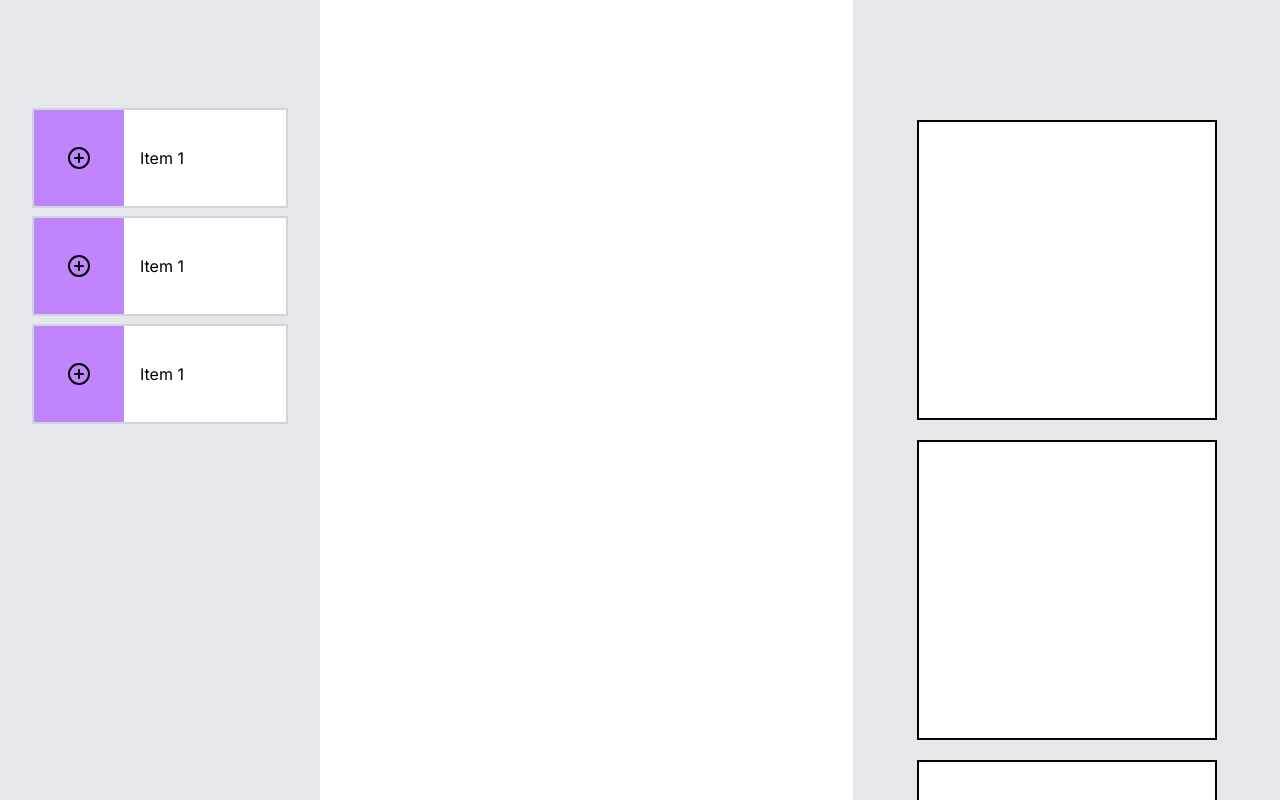
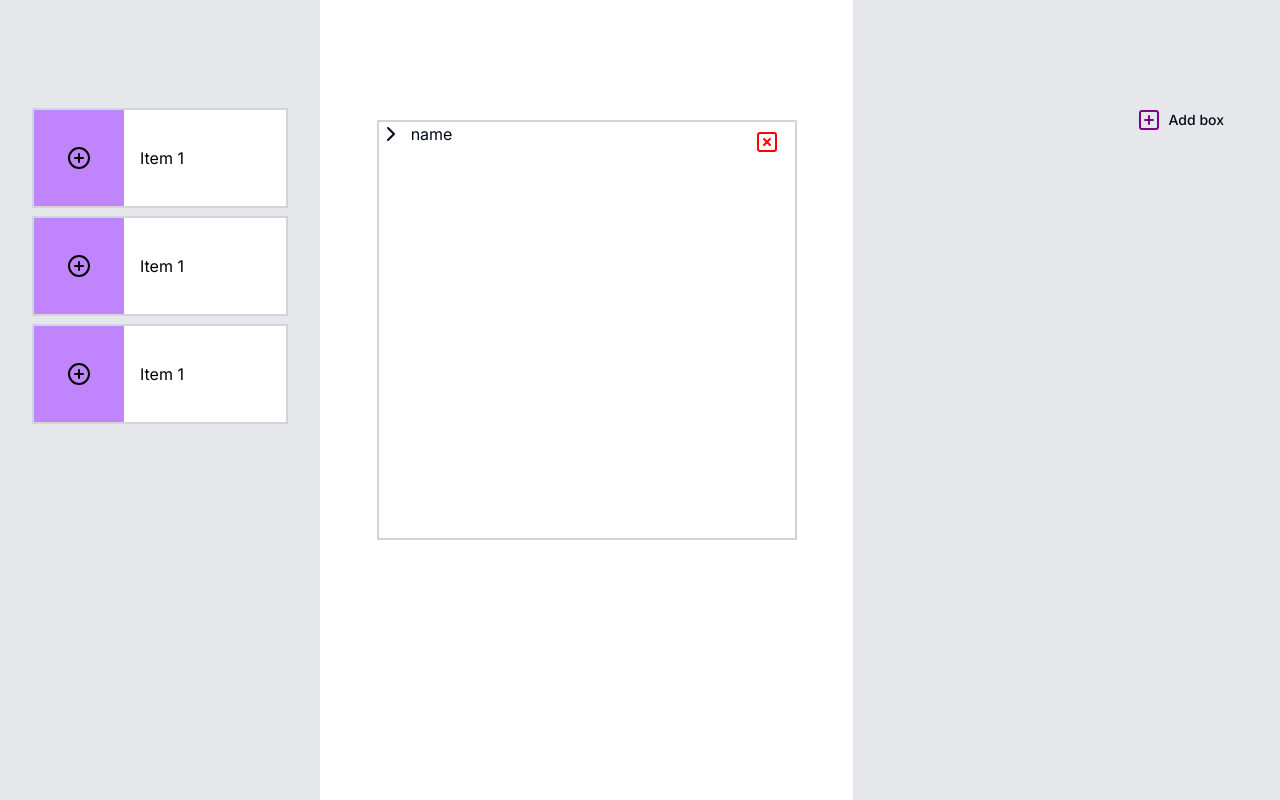
Before and after one commit to kowais915/droppable_and_dashboard, a Next.js app: page /board in a window 1280 px wide. Shown: the top 800 px of the page. Built offline with nearby package versions, Linux system fonts and the light colour scheme.

Commit message:
🚧 Box addition and closing

```diff
--- a/src/components/pages/Board.jsx
+++ b/src/components/pages/Board.jsx
@@ -1,8 +1,10 @@
 "use client";
 import { useState, useEffect} from 'react';
+import { CirclePlus,SquarePlus,  CircleX, } from 'lucide-react';
 import { DragDropContext, Droppable, Draggable } from "react-beautiful-dnd";
 import Card from '@/components/ui/Card'
 import Box from '@/components/ui/Box'
+import { Button } from '@/components/ui/button';
 
 
 const DATA = [
@@ -26,6 +28,7 @@ const DATA = [
 
 const Baord = () => {
     const [stores, setStores] = useState(DATA);
+    const [boxes, setBoxes] = useState([]);
 
     const handleDragAndDrop = (results) => {
         const { source, destination, type } = results;
@@ -84,25 +87,41 @@ const Baord = () => {
         setStores(newStores);
       };
 
+      const AddBoxHandler = () => {
+        const newBox = {
+          id: Date.now(),
+          component: <Box />
+        };
+        setBoxes((old) => [...old, newBox]);
+      }
+      const closeBoxHandler = (id) => {
+        const updatedBoxes = boxes.filter((box) => box.id !== id);
+        setBoxes(updatedBoxes);
+      }
   return (
 
     <div className="grid grid-cols-12 ">
-
-      <div className="col-span-3 bg-gray-200 min-h-screen  text-white px-6 pt-[100px]">
-          <Card/>
-          <Card/>
-          <Card/>
-      </div>
-
-
-      <div className="col-span-5 h-screen "></div>
-
-      <div className="flex-col gap-3  items-center col-span-4 px-6 flex justify-center pt-[120px] bg-gray-200 min-h-screen">
-        <Box/>
-        <Box/>
-        <Box/>
+    <div className="col-span-3 bg-gray-200 min-h-screen  text-white px-6 pt-[100px]">
+      <Card/>
+      <Card/>
+      <Card/>
+    </div>
+    <div className="col-span-5  h-screen ">
+    <div className='flex justify-center mt-[120px]'>
+      <Box rightIcon={true}/>
+    </div>
+    </div>
+    <div className='pt-[100px] col-span-4 bg-gray-200 flex flex-col'>
+      <Button onClick={AddBoxHandler} variant="ghost" className='ml-[50px] gap-2 mb-4 self-end flex justify-end mr-[40px]'>
+        <SquarePlus color='purple'/> Add box
+      </Button>
+      <div className="flex-col gap-3  items-center col-span-4 px-6 flex bg-gray-200 min-h-screen">
+        {boxes.map((box) => (
+          <Box key={box.id} rightIcon={false} closeBoxHandler={() => closeBoxHandler(box.id)} />
+        ))}
       </div>
     </div>
+  </div>
 
   );
 };
--- a/src/components/ui/Box.jsx
+++ b/src/components/ui/Box.jsx
@@ -1,7 +1,30 @@
-const Box = () => {
+import { SquareX, ChevronLeft, ChevronRight } from 'lucide-react';
+import { Button } from '@/components/ui/button';
+import { cn } from '@/lib/utils';
+
+const Box = ( props ) => {
+    const { closeBoxHandler,  rightIcon } = props;
     return (
-        <div className=" bg-white h-[300px] w-[300px] border-2 border-black mb-2">
+        <div className=" bg-white h-[420px] w-[420px] border-2 border-gray-300 mb-2">
+            <div className='flex justify-between'>
+                <div className='flex gap-2'>
+                    <div>
 
+                    {rightIcon ?  <ChevronRight/> : <ChevronLeft/>}
+                    </div>
+                    <div>
+                        name
+                    </div>
+                </div>
+                <div>
+                    <Button variant={'ghost'} onClick={() => closeBoxHandler()}>
+                      <SquareX color='red'/>
+                    </Button>
+
+
+                </div>
+
+            </div>
         </div>
       );
 }
--- a/src/components/ui/Card.jsx
+++ b/src/components/ui/Card.jsx
@@ -1,4 +1,4 @@
-import { CirclePlus, CircleX} from 'lucide-react';
+import { CirclePlus, CircleX, } from 'lucide-react';
 import { Button } from '@/components/ui/button'
 
 const Card = () => {
```
